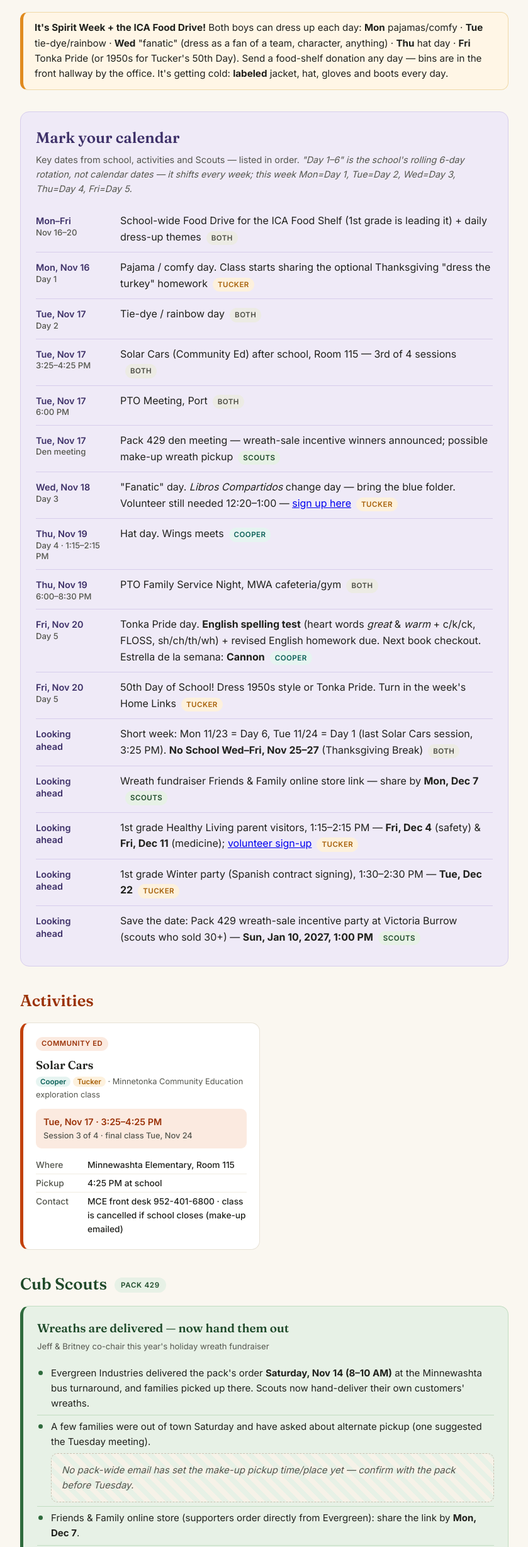
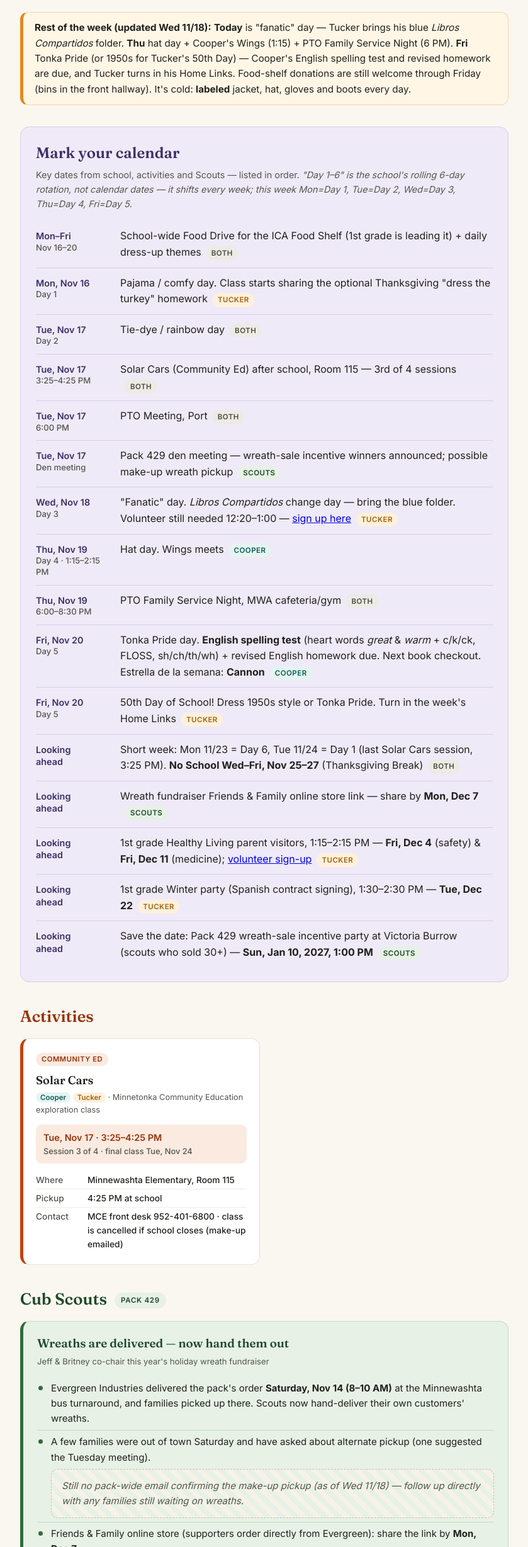
Before and after one commit to jeffbtruitt-gif/Kids-School-Weekly-Newsletter, a plain HTML site: page index.html in a window 1280 px wide. Shown: the part 203-2660 px from the top of the page at 63% size, without its empty margins (220-1059 px from the left). Drawn offline with Linux system fonts and the light colour scheme.

Commit message:
Weekly Update — Nov 16–20, 2026

```diff
--- a/index.html
+++ b/index.html
@@ -473,7 +473,7 @@
   <!-- MORNING REMINDER -->
   <section style="margin-top:22px;">
     <div style="background:#fff6e6;border:1px solid #f0d9a8;border-left:5px solid var(--tucker);border-radius:12px;padding:12px 18px;font-size:.95rem;color:var(--ink);">
-      <b>It's Spirit Week + the ICA Food Drive!</b> Both boys can dress up each day: <b>Mon</b> pajamas/comfy · <b>Tue</b> tie-dye/rainbow · <b>Wed</b> "fanatic" (dress as a fan of a team, character, anything) · <b>Thu</b> hat day · <b>Fri</b> Tonka Pride (or 1950s for Tucker's 50th Day). Send a food-shelf donation any day — bins are in the front hallway by the office. It's getting cold: <b>labeled</b> jacket, hat, gloves and boots every day.
+      <b>Rest of the week (updated Wed 11/18):</b> <b>Today</b> is "fanatic" day — Tucker brings his blue <i>Libros Compartidos</i> folder. <b>Thu</b> hat day + Cooper's Wings (1:15) + PTO Family Service Night (6 PM). <b>Fri</b> Tonka Pride (or 1950s for Tucker's 50th Day) — Cooper's English spelling test and revised homework are due, and Tucker turns in his Home Links. Food-shelf donations are still welcome through Friday (bins in the front hallway). It's cold: <b>labeled</b> jacket, hat, gloves and boots every day.
     </div>
   </section>
 
@@ -578,7 +578,7 @@
       <ul>
         <li>Evergreen Industries delivered the pack's order <b>Saturday, Nov 14 (8–10 AM)</b> at the Minnewashta bus turnaround, and families picked up there. Scouts now hand-deliver their own customers' wreaths.</li>
         <li>A few families were out of town Saturday and have asked about alternate pickup (one suggested the Tuesday meeting).
-          <span class="placeholder" style="display:block;margin-top:6px;">No pack-wide email has set the make-up pickup time/place yet — confirm with the pack before Tuesday.</span>
+          <span class="placeholder" style="display:block;margin-top:6px;">Still no pack-wide email confirming the make-up pickup (as of Wed 11/18) — follow up directly with any families still waiting on wreaths.</span>
         </li>
         <li>Friends &amp; Family online store (supporters order directly from Evergreen): share the link by <b>Mon, Dec 7</b>.</li>
         <li><b>Tue, Nov 17 den meeting:</b> wreath-sale incentive winners are announced — squishies for every scout who sold 12+, Target gift cards for the top 3 sellers, and Burrow tickets for scouts who sold 30+.</li>
```
